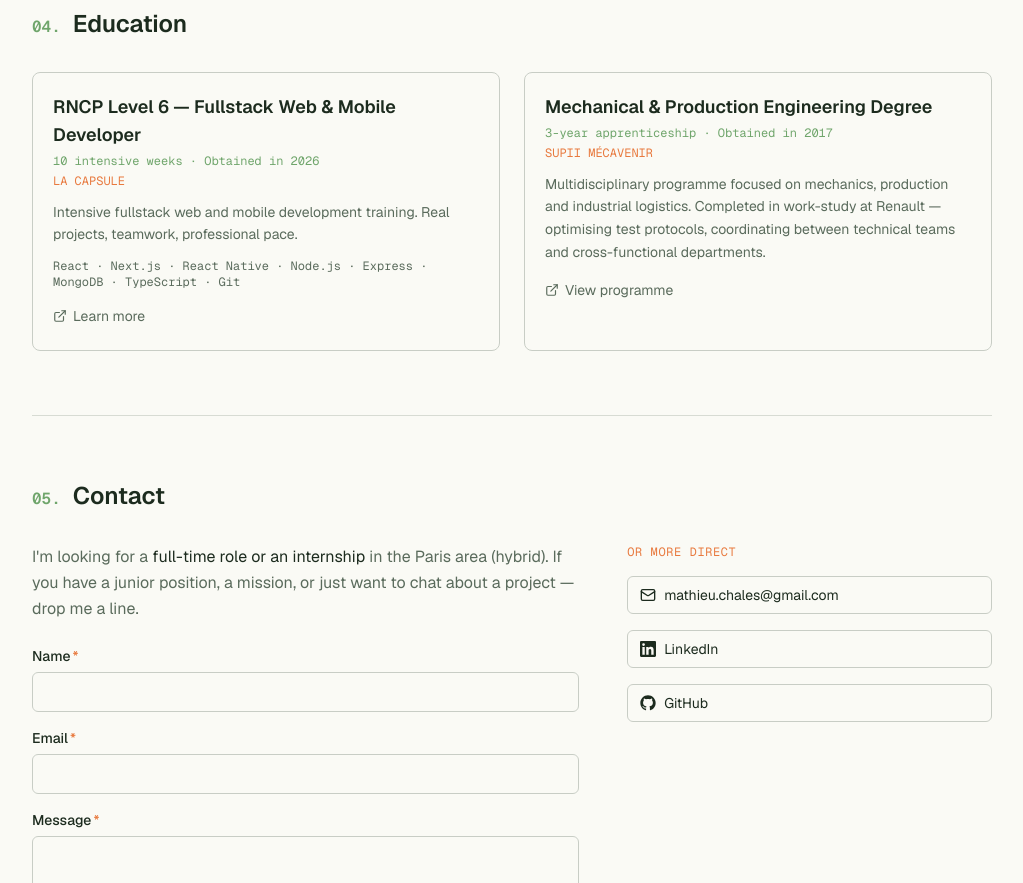
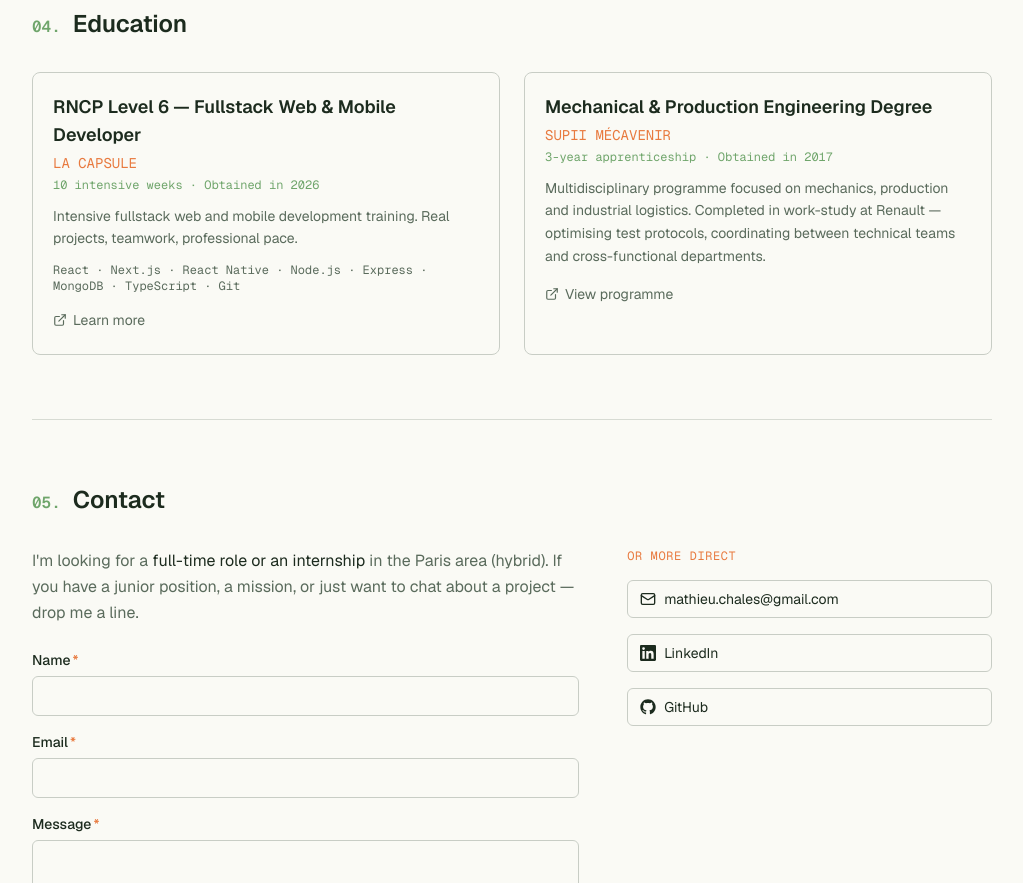
Before and after one commit to matchls/myportfolio, a Next.js app: page /en in a window 1280 px wide. Shown: the part 2780-3663 px from the top of the page, without its empty margins (128-1151 px from the left). Built offline with nearby package versions, Linux system fonts and the light colour scheme.

Commit message:
style(formation): établissement avant durée, taille augmentée (text-sm)
Co-Authored-By: Claude Sonnet 4.6 <noreply@anthropic.com>

```diff
--- a/src/components/sections/Formation.tsx
+++ b/src/components/sections/Formation.tsx
@@ -25,8 +25,8 @@ export function Formation({ dict }: Props) {
       <div className="mt-8 grid gap-6 md:grid-cols-2">
         <Card as="article">
           <h3 className="text-text text-lg font-semibold">{dict.formation.bootcampName}</h3>
+          <p className="text-accent-2 mt-1 font-mono text-sm uppercase">{dict.formation.etablissement}</p>
           <p className="text-accent mt-1 font-mono text-xs">{dict.formation.duration}</p>
-          <p className="text-accent-2 mt-1 font-mono text-xs uppercase">{dict.formation.etablissement}</p>
           <p className="text-text-muted mt-3 flex-1 text-sm leading-relaxed">{dict.formation.description}</p>
           <p className="text-text-muted mt-3 font-mono text-xs">{dict.formation.stack}</p>
           <a
@@ -42,8 +42,8 @@ export function Formation({ dict }: Props) {
 
         <Card as="article">
           <h3 className="text-text text-lg font-semibold">{dict.formation.engineeringName}</h3>
+          <p className="text-accent-2 mt-1 font-mono text-sm uppercase">{dict.formation.engineeringEtablissement}</p>
           <p className="text-accent mt-1 font-mono text-xs">{dict.formation.engineeringDuration}</p>
-          <p className="text-accent-2 mt-1 font-mono text-xs uppercase">{dict.formation.engineeringEtablissement}</p>
           <p className="text-text-muted mt-3 flex-1 text-sm leading-relaxed">{dict.formation.engineeringDescription}</p>
           <a
             href="https://www.mecavenir.com/formation/ingenieur-mecanique-et-production/"
```
